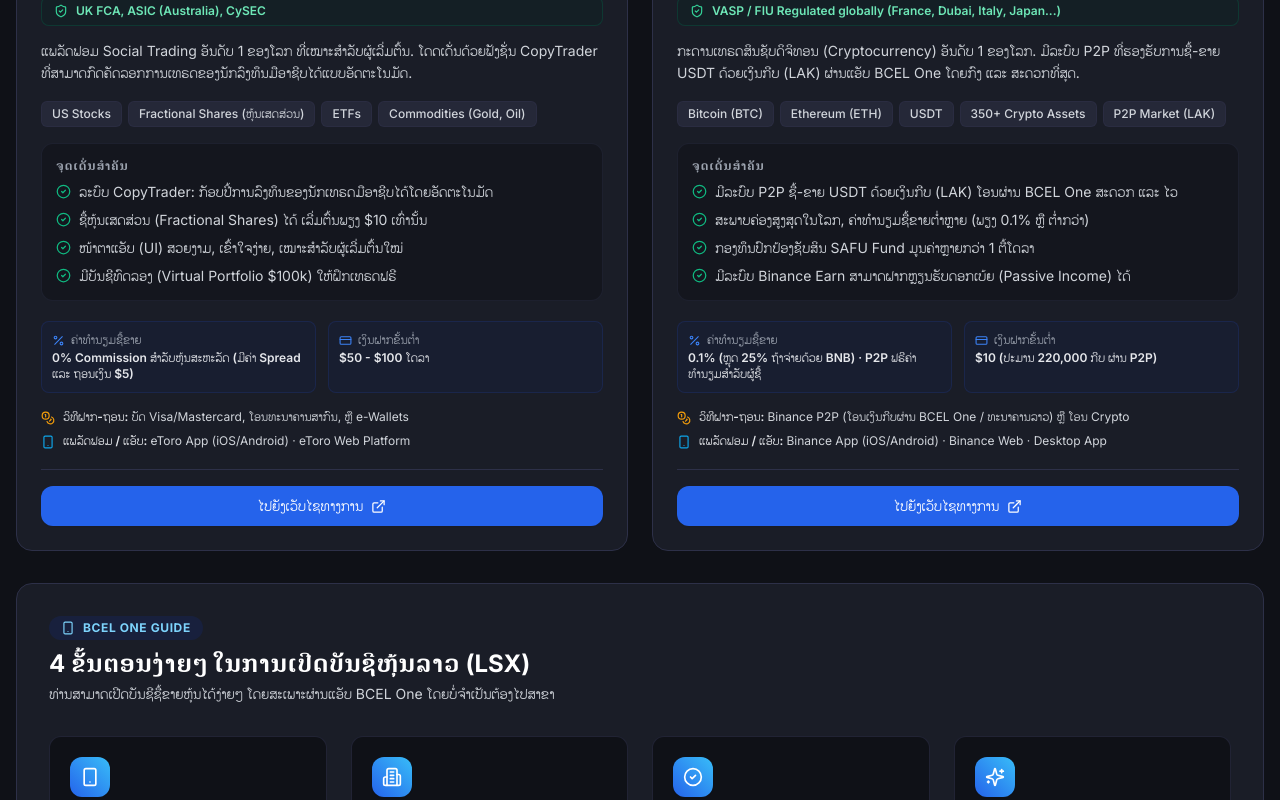
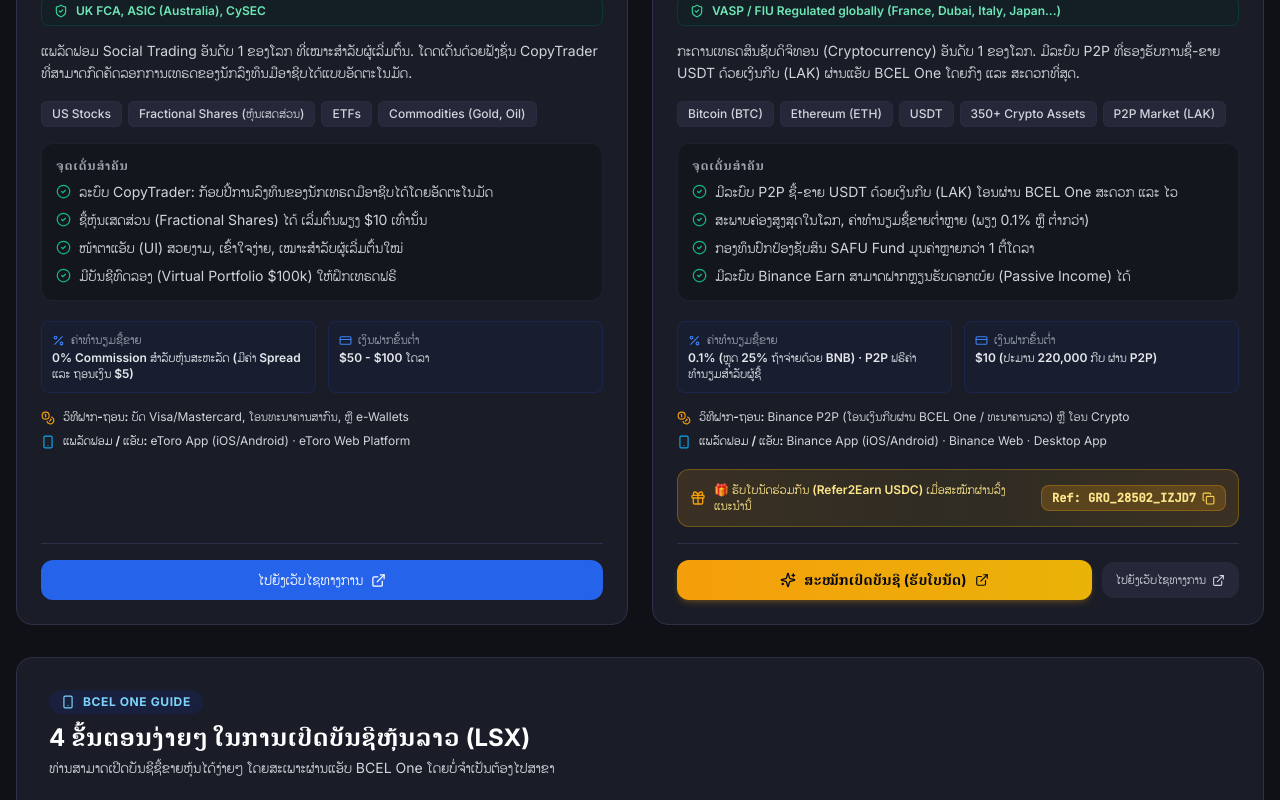
Before and after one commit to Bposx/stock-analysis-app, a React (Vite) app in the folder frontend/: page /brokers in a window 1280 px wide. Shown: the part 2070-2870 px from the top of the page. Built offline with nearby package versions, Linux system fonts and the light colour scheme; no server answers.

Commit message:
Add Binance referral link and reward badge with copyable referral code

```diff
--- a/frontend/src/pages/BrokersGuide.tsx
+++ b/frontend/src/pages/BrokersGuide.tsx
@@ -16,7 +16,10 @@
   Percent,
   Sparkles,
   ChevronRight,
-  Info
+  Info,
+  Gift,
+  Copy,
+  Check
 } from "lucide-react";
 import { useLanguage } from "../i18n/LanguageContext";
 import clsx from "clsx";
@@ -64,6 +67,14 @@
   platforms: string[];
   website: string;
   openAccountUrl?: string;
+  referralUrl?: string;
+  referralCode?: string;
+  referralBonus?: {
+    lo: string;
+    th: string;
+    en: string;
+    zh: string;
+  };
   contact?: {
     phone?: string;
     address?: string;
@@ -456,6 +467,14 @@
     },
     platforms: ["Binance App (iOS/Android)", "Binance Web", "Desktop App"],
     website: "https://www.binance.com",
+    referralUrl: "https://www.binance.com/referral/earn-together/refer2earn-usdc/claim?hl=en&ref=GRO_28502_IZJD7&utm_source=referral_entrance",
+    referralCode: "GRO_28502_IZJD7",
+    referralBonus: {
+      lo: "🎁 ຮັບໂບນັດຮ່ວມກັນ (Refer2Earn USDC) ເມື່ອສະໝັກຜ່ານລິ້ງແນະນຳນີ້",
+      th: "🎁 รับโบนัสพิเศษ (Refer2Earn USDC) เมื่อลงทะเบียนผ่านลิงก์นี้",
+      en: "🎁 Earn USDC welcome rewards together when registering via this referral link",
+      zh: "🎁 通过此专属邀请链接注册即可共享 USDC 迎新奖励",
+    },
   },
 ];
 
@@ -530,6 +549,17 @@
   const { t, language } = useLanguage();
   const [activeTab, setActiveTab] = useState<"all" | "lsx" | "global" | "crypto">("all");
   const [search, setSearch] = useState("");
+  const [copiedCode, setCopiedCode] = useState<string | null>(null);
+
+  const handleCopyCode = (code: string) => {
+    try {
+      navigator.clipboard.writeText(code);
+      setCopiedCode(code);
+      setTimeout(() => setCopiedCode(null), 2500);
+    } catch {
+      // Fallback
+    }
+  };
 
   const filteredBrokers = BROKERS_DATA.filter((b) => {
     const matchCategory = activeTab === "all" || b.category === activeTab;
@@ -779,8 +809,70 @@
                 </div>
               </div>
 
+              {/* Referral Bonus Banner (if available) */}
+              {broker.referralBonus && (
+                <div className="mb-4 p-3 rounded-xl bg-gradient-to-r from-amber-500/15 via-yellow-500/10 to-amber-500/15 border border-amber-400/40 dark:border-yellow-500/30 flex flex-col sm:flex-row sm:items-center justify-between gap-2.5">
+                  <div className="flex items-center gap-2 text-xs font-semibold text-amber-900 dark:text-amber-200">
+                    <Gift size={16} className="text-amber-500 shrink-0" />
+                    <span>{broker.referralBonus[language] || broker.referralBonus.en}</span>
+                  </div>
+                  {broker.referralCode && (
+                    <button
+                      type="button"
+                      onClick={() => handleCopyCode(broker.referralCode!)}
+                      className="inline-flex items-center gap-1.5 px-2.5 py-1 rounded-lg bg-amber-500/20 hover:bg-amber-500/30 text-amber-900 dark:text-amber-200 text-xs font-mono font-bold transition-colors shrink-0 self-start sm:self-auto cursor-pointer border border-amber-500/30"
+                      title="Copy Referral Code"
+                    >
+                      <span>Ref: {broker.referralCode}</span>
+                      {copiedCode === broker.referralCode ? (
+                        <Check size={13} className="text-emerald-600 dark:text-emerald-400" />
+                      ) : (
+                        <Copy size={13} className="text-amber-700 dark:text-amber-300" />
+                      )}
+                    </button>
+                  )}
+                </div>
+              )}
+
               {/* Action Buttons */}
-              <div className="pt-4 border-t border-sky-150 dark:border-surface-border flex items-center justify-between gap-3">
+              <div className="pt-4 border-t border-sky-150 dark:border-surface-border flex flex-col sm:flex-row items-stretch sm:items-center gap-2.5">
+                {broker.referralUrl ? (
+                  <>
+                    <a
+                      href={broker.referralUrl}
+                      target="_blank"
+                      rel="noopener noreferrer"
+                      className={clsx(
+                        "flex-1 inline-flex items-center justify-center gap-2 px-4 py-2.5 rounded-xl font-bold text-sm shadow-md transition-all hover:scale-[1.01]",
+                        broker.id === "binance"
+                          ? "bg-gradient-to-r from-amber-500 to-yellow-500 hover:from-amber-600 hover:to-yellow-600 text-slate-950 font-extrabold shadow-amber-500/20"
+                          : "bg-blue-600 hover:bg-blue-700 text-white shadow-blue-500/20"
+                      )}
+                    >
+                      <Sparkles size={16} className={broker.id === "binance" ? "text-slate-950" : "text-yellow-300"} />
+                      <span>
+                        {language === "lo"
+                          ? "ສະໝັກເປີດບັນຊີ (ຮັບໂບນັດ)"
+                          : language === "th"
+                          ? "สมัครเปิดบัญชี (รับโบนัส)"
+                          : language === "zh"
+                          ? "立即注册开户 (享迎新礼)"
+                          : "Sign Up (Claim Bonus)"}
+                      </span>
+                      <ExternalLink size={14} />
+                    </a>
+
+                    <a
+                      href={broker.website}
+                      target="_blank"
+                      rel="noopener noreferrer"
+                      className="inline-flex items-center justify-center gap-1.5 px-3.5 py-2.5 rounded-xl bg-slate-100 hover:bg-slate-200 dark:bg-surface-hover dark:hover:bg-surface-border text-slate-700 dark:text-gray-300 font-semibold text-xs transition-colors shrink-0"
+                    >
+                      <span>{t("brokers.visitWebsite")}</span>
+                      <ExternalLink size={13} />
+                    </a>
+                  </>
+                ) : (
                   <a
                     href={broker.website}
                     target="_blank"
@@ -790,6 +882,7 @@
                     <span>{t("brokers.visitWebsite")}</span>
                     <ExternalLink size={15} />
                   </a>
+                )}
               </div>
             </div>
           );
```
Lines whose indentation alone changed are shown as unchanged.
